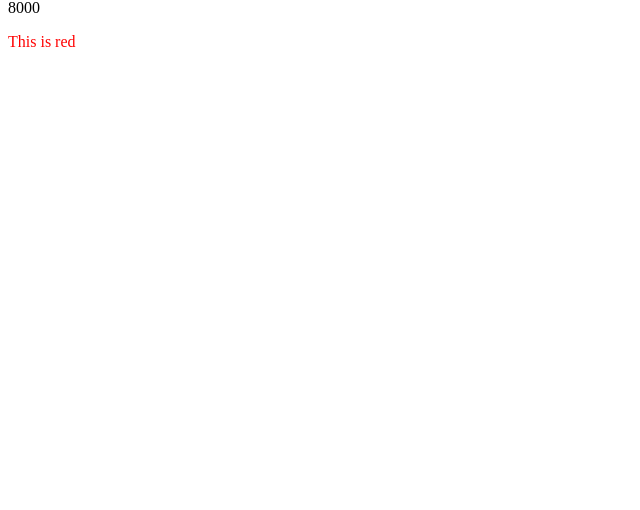
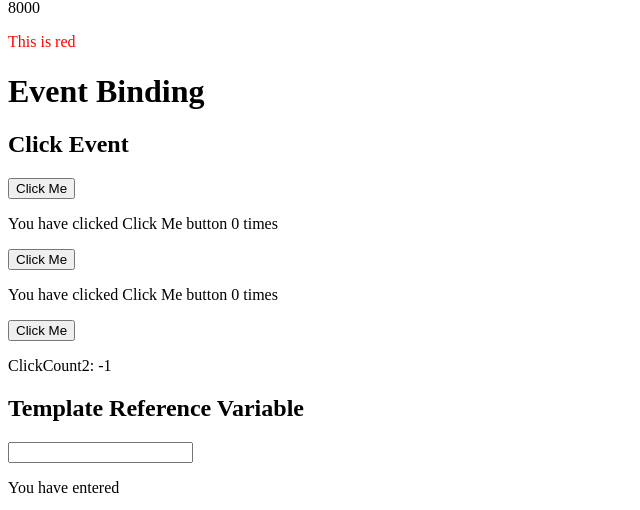
Before and after one commit to ksp086/tutorial-angular, an Angular app: page / in a window 1280 px wide. Shown: the part 1515-2025 px from the top of the page, without its empty margins (0-640 px from the left). Before the commit the page ends 1582 px from the top, so only its background shows below. Built offline with nearby package versions, Linux system fonts and the light colour scheme.

Commit message:
Event Binding 1. click 2. on-click 3. multiple event handlers 4. template reference variable <----- NOT COVERED -----> 5. $event payload 6. key event filtering with key.enter

```diff
--- a/src/app/app.component.html
+++ b/src/app/app.component.html
@@ -2,3 +2,4 @@
 <app-property-binding></app-property-binding>
 <app-interpolation></app-interpolation>
 <app-property-binding2></app-property-binding2>
+<app-event-binding></app-event-binding>
--- a/src/app/app.module.ts
+++ b/src/app/app.module.ts
@@ -7,6 +7,7 @@ import { FirstComponentComponent } from './first-component/first-component.compo
 import { PropertyBindingComponent } from './property-binding/property-binding.component';
 import { InterpolationComponent } from './interpolation/interpolation.component';
 import { PropertyBinding2Component } from './property-binding2/property-binding2.component';
+import { EventBindingComponent } from './event-binding/event-binding.component';
 
 @NgModule({ // decorator
   declarations: [
@@ -14,7 +15,8 @@ import { PropertyBinding2Component } from './property-binding2/property-binding2
     FirstComponentComponent,
     PropertyBindingComponent,
     InterpolationComponent,
-    PropertyBinding2Component
+    PropertyBinding2Component,
+    EventBindingComponent
   ],
   imports: [
     BrowserModule,
--- /dev/null
+++ b/src/app/event-binding/event-binding.component.html
@@ -0,0 +1,24 @@
+<h1 [innerText]="title"></h1>
+
+<h2>Click Event</h2>
+
+<!-- 1 -->
+<!-- click -->
+<button (click)="clickMe()">Click Me</button>
+<p>You have clicked Click Me button {{clickCount}} times</p>
+
+<!-- 2 -->
+<!-- on-click -->
+<button on-click="clickMe()">Click Me</button>
+<p>You have clicked Click Me button {{clickCount}} times</p>
+
+<!-- 3 -->
+<!-- multiple event handlers -->
+<button on-click="clickMe(); clickCount2=clickCount">Click Me</button>
+<p> ClickCount2: {{clickCount2 - 1}}</p>
+
+<!-- 4 -->
+<!-- template reference variable -->
+<h2>Template Reference Variable</h2>
+<input #el (input)="handleInput(el)">
+<p>You have entered {{val}}</p>
--- /dev/null
+++ b/src/app/event-binding/event-binding.component.ts
@@ -0,0 +1,33 @@
+import { Component, OnInit } from '@angular/core';
+
+@Component({
+  selector: 'app-event-binding',
+  templateUrl: './event-binding.component.html',
+  styleUrls: ['./event-binding.component.css']
+})
+export class EventBindingComponent implements OnInit {
+  // 1
+  // click
+  title = "Event Binding";
+  clickCount = 0;
+  clickMe() {
+    this.clickCount++;
+  }
+
+  // 3
+  // multiple event handlers
+  clickCount2 = this.clickCount;
+
+  // 4
+  // template reference variable
+  val="";
+  handleInput(element: any) {
+    this.val = element.value;
+  }
+
+  constructor() { }
+
+  ngOnInit(): void {
+  }
+
+}
```
Also changed, not shown: src/app/event-binding/event-binding.component.css (added), 1 other file (tests, documents, lock files or other folders).
